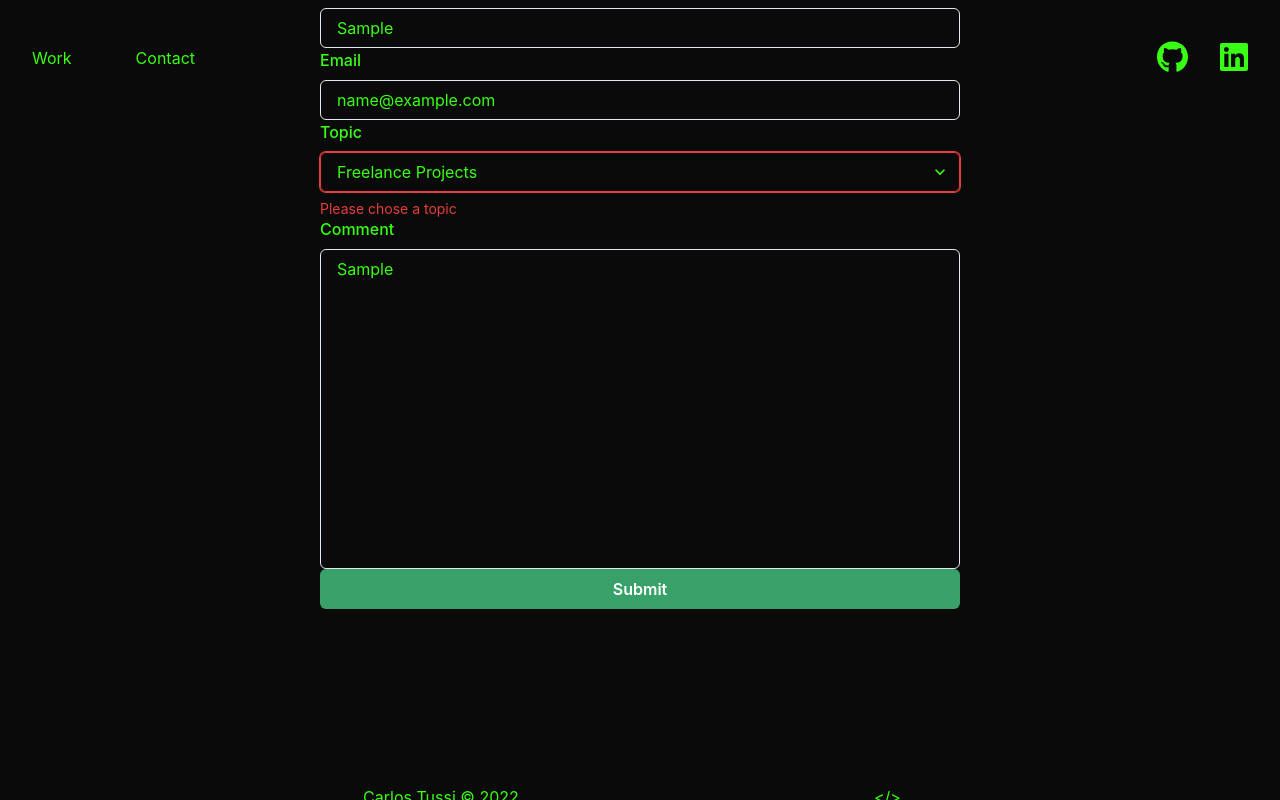
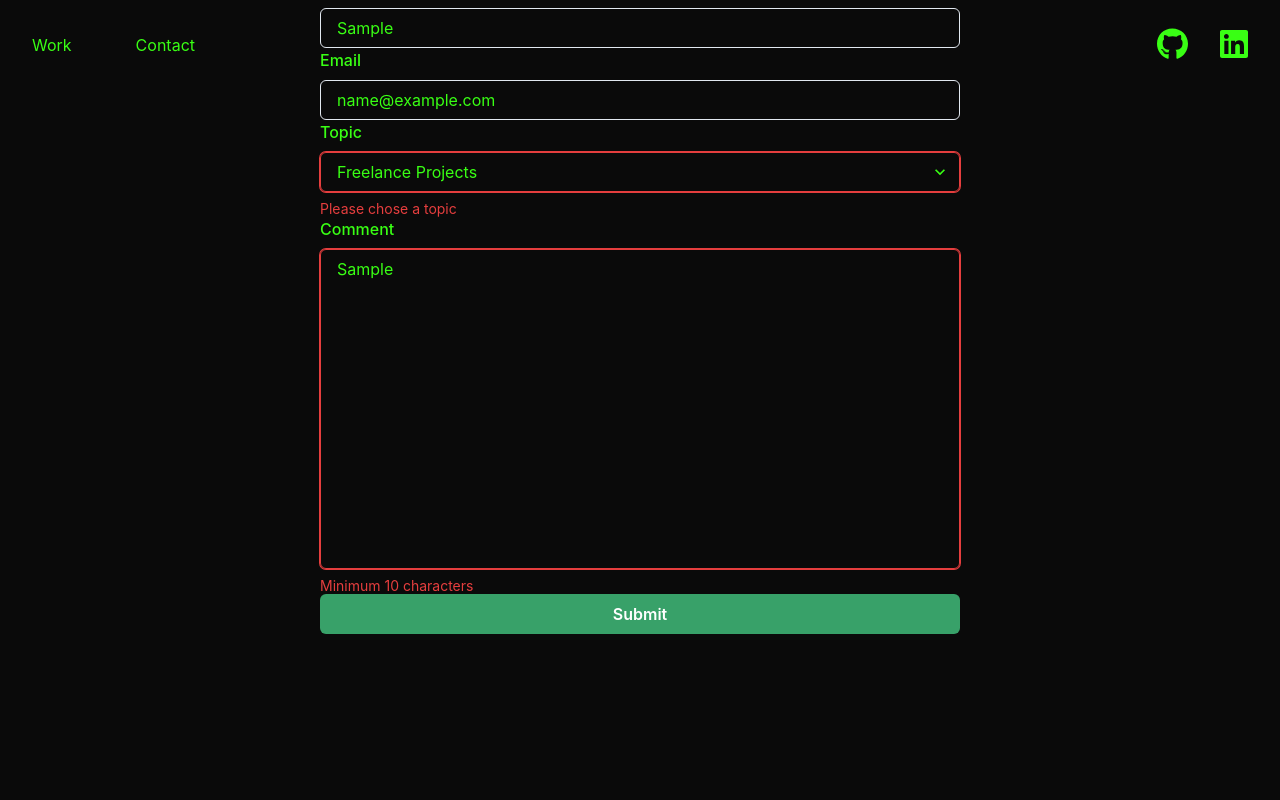
Before and after one commit to CarlosTussi/Websites, a React (Create React App) app in the folder Portfolio/portfolio/: page / in a window 1280 px wide. Both pictures are taken after typing "Sample", "name@example.com", "Sample" into the empty fields and a click on the button "Submit". Shown: the part 1230-2030 px from the top of the page. Built offline with nearby package versions, Linux system fonts and the light colour scheme.

Commit message:
[FIX] Adding requirement for comment field on the form

```diff
--- a/Portfolio/portfolio/src/components/ContactSection.js
+++ b/Portfolio/portfolio/src/components/ContactSection.js
@@ -28,7 +28,7 @@ function ContactSection()
             name: Yup.string().required(),
             email: Yup.string().email().required(),
             topic: Yup.string().required(),
-            comment: Yup.string(),
+            comment: Yup.string().min(10).required(),
         }),
     })
 
@@ -82,6 +82,7 @@ function ContactSection()
                             focusBorderColor="#39FF14"
                             resize="none"
                             {...formik.getFieldProps("commnet")}/>
+                            <FormErrorMessage>Minimum 10 characters</FormErrorMessage>
                     </FormControl>
                     {/* Submit Button */}
                     <Button type="submit"
```
